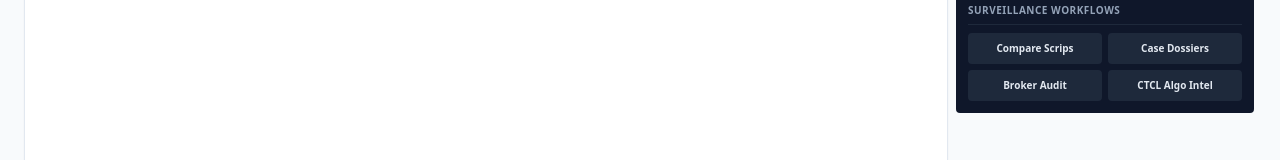
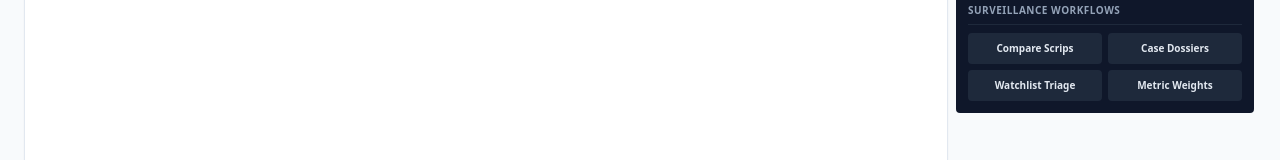
Before and after one commit to visheshsanghvi112/pvas, a Next.js app: page / in a window 1280 px wide. Shown: the part 537-697 px from the top of the page. Built offline with nearby package versions, Linux system fonts and the light colour scheme; no server answers.

Commit message:
docs: update PVASF_CORE_SPEC.md with official verbatim framework specification and align UI shortcuts

```diff
--- a/app/page.tsx
+++ b/app/page.tsx
@@ -244,11 +244,11 @@ export default function DashboardPage() {
               <a href="/cases" className="bg-slate-800 hover:bg-blue-600 text-slate-200 hover:text-white p-2 rounded text-center transition-colors">
                 Case Dossiers
               </a>
-              <a href="/members" className="bg-slate-800 hover:bg-blue-600 text-slate-200 hover:text-white p-2 rounded text-center transition-colors">
-                Broker Audit
+              <a href="/" className="bg-slate-800 hover:bg-blue-600 text-slate-200 hover:text-white p-2 rounded text-center transition-colors">
+                Watchlist Triage
               </a>
-              <a href="/algo-ctcl" className="bg-slate-800 hover:bg-blue-600 text-slate-200 hover:text-white p-2 rounded text-center transition-colors">
-                CTCL Algo Intel
+              <a href="/settings" className="bg-slate-800 hover:bg-blue-600 text-slate-200 hover:text-white p-2 rounded text-center transition-colors">
+                Metric Weights
               </a>
             </div>
           </div>
```
Also changed, not shown: 1 other file (tests, documents, lock files or other folders).
